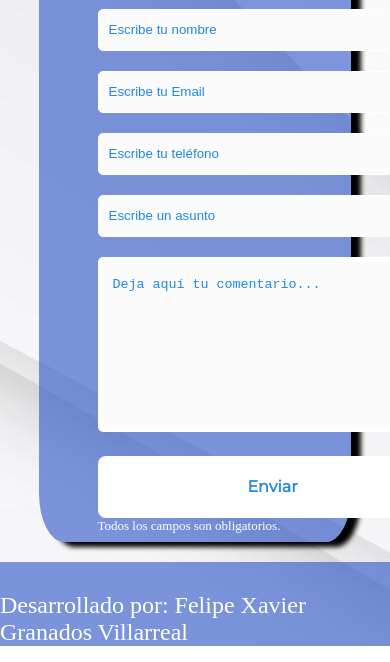
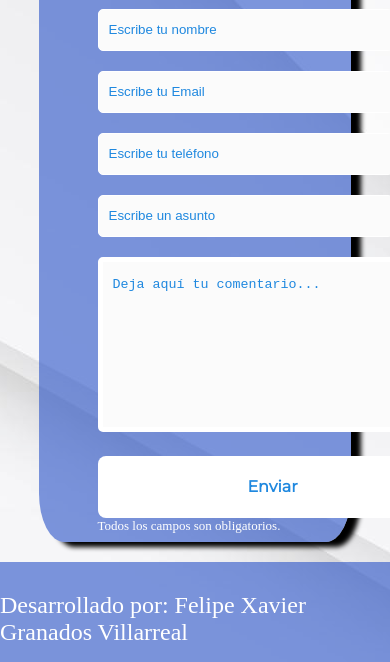
Before and after one commit to felipexg/portafolio, a plain HTML site: page contacto.html in a window 390 px wide. Shown: the part 504-1166 px from the top of the page. Drawn offline with Linux system fonts and the light colour scheme.

Commit message:
cambios en el footer

```diff
--- a/style/style_Portafolio.css
+++ b/style/style_Portafolio.css
@@ -183,22 +183,17 @@ transform: translateZ(60px);
 
 
 footer {
-
+    font-size: x-large;
     color: var(--color-primario);
     display: flex;
     justify-content:center;
     font-size: 1.5 rem;
-
-    height: 30px;
+   height: 70px;
     padding-top: 30px;
     font-size: x-large;
     background: rgb(41, 83, 201, 0.6);
 }
-footer p{
-    display: flex;
 
-    animation
-}
 
 
 
@@ -233,12 +228,6 @@ flex-direction: column;
     display:none ;
 }
 
-.footer{
 
-    font-size: small;
-    justify-content: center;
-    gap: 30%;
-    align-items: center;
-}
 
 }
--- a/style/style_contac.css
+++ b/style/style_contac.css
@@ -197,7 +197,7 @@ input{
 
 
 .footer {
-
+    font-size: x-large;
     color: var(--color-primario);
     display: flex;
     justify-content:center;
@@ -206,7 +206,6 @@ input{
     padding-top: 30px;
     font-size: x-large;
     background: rgb(41, 83, 201, 0.6);
-
 
 }
 
@@ -237,10 +236,5 @@ input{
     .textarea{
         width: 50%;
     }
-    .footer{
-    display: flex;
-        flex-direction: column;
-        height: auto;
-        align-items: center;
+
 }
-}
```
Lines whose indentation alone changed are shown as unchanged.
